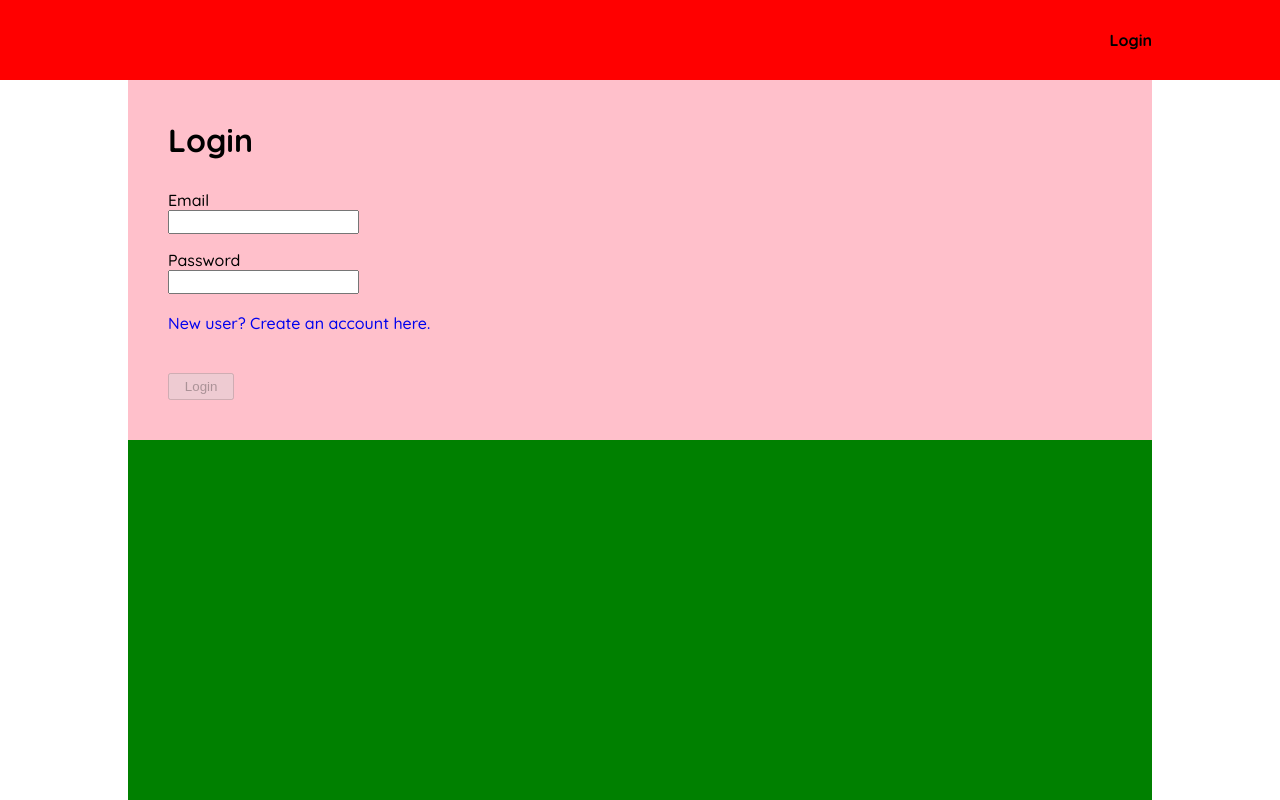
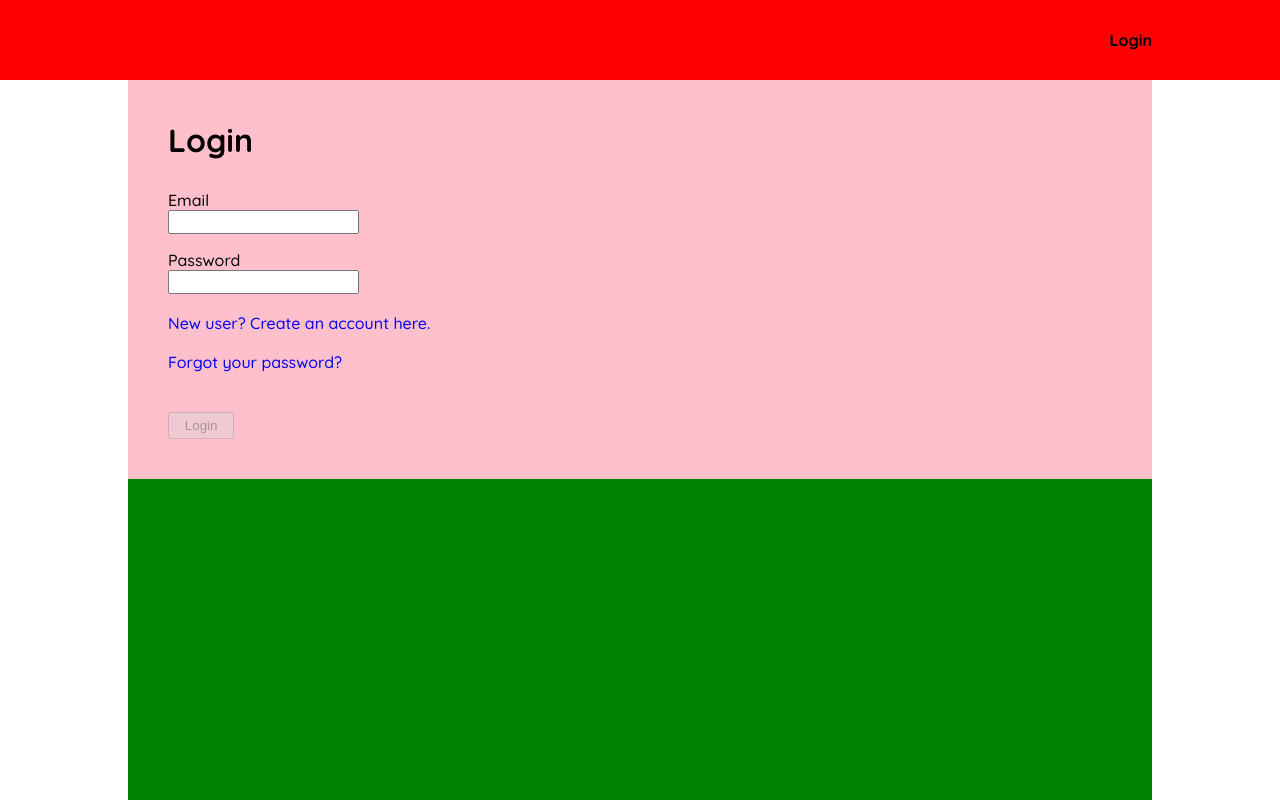
Before and after one commit to roshmadosh/KaputUI, an Angular app: page /login in a window 1280 px wide. Built offline with nearby package versions, Linux system fonts and the light colour scheme.

Commit message:
converted login form from template-driven to reactive

```diff
--- a/src/app/app.module.ts
+++ b/src/app/app.module.ts
@@ -1,5 +1,5 @@
 import { NgModule } from '@angular/core';
-import {FormsModule} from '@angular/forms';
+import {FormsModule, ReactiveFormsModule} from '@angular/forms';
 import { BrowserModule } from '@angular/platform-browser';
 import {AppRoutingModule} from './app-routing.module';
 import { AppComponent } from './app.component';
@@ -15,6 +15,7 @@ import { SignupComponent } from './signup/signup.component';
   imports: [
     BrowserModule,
 		FormsModule,
+		ReactiveFormsModule,
 		AppRoutingModule,
   ],
   providers: [],
--- a/src/app/login/login.component.html
+++ b/src/app/login/login.component.html
@@ -1,34 +1,41 @@
 <div class="login-contents">
-		<form #f="ngForm" (ngSubmit)="onSubmit(f)">
+	<form [formGroup]="form">
 			<h1>Login</h1>
 			<div class="input-group">
 				<label for="email">Email</label>
 				<input
-					required
-					ngModel
-					#email="ngModel"
-					pattern="^[A-Za-z0-9._%+-]+@[A-Za-z0-9.-]+\.[A-Za-z]{2,}$"
-					type="email"
-					name="email"/>
+					formControlName="email"
+					id="email"
+				/>
 				<div
 					class="error-message"
-					*ngIf="email.touched && !email.valid"
-				>Please enter a valid email address.</div>
+					*ngIf="email?.touched && email?.invalid"
+				>
+					<span *ngIf="email?.errors?.required">This is a required field.</span>
+					<span *ngIf="email?.errors?.pattern">Please enter a valid email address.</span>
+				</div>
 			</div>
 
 			<div class="input-group">
 				<label for="password">Password</label>
 				<input
-					required
-					ngModel
-					#password="ngModel"
+					formControlName="password"
 					type="password"
-					name="password"/>
-				<a routerLink="/signup">New user? Create an account here.</a>
+					id="password"
+				/>
+				<div
+					class="error-message"
+					*ngIf="password?.touched && password?.invalid"
+				>
+					<span *ngIf="password?.errors?.required">This is a required field.</span>
+				</div>
 			</div>
 
+			<a routerLink="/signup">New user? Create an account here.</a>
+			<a routerLink="#">Forgot your password?</a>
+
 			<div class="button-group">
-				<button type="submit" [disabled]="!f.valid">Login</button>
+				<button type="submit" [disabled]="form.invalid">Login</button>
 			</div>
 		</form>
 </div>
--- a/src/app/login/login.component.ts
+++ b/src/app/login/login.component.ts
@@ -1,19 +1,33 @@
 import { Component, OnInit } from '@angular/core';
+import {FormControl, FormGroup, Validators} from '@angular/forms';
 
 @Component({
   selector: 'page-login',
   templateUrl: './login.component.html',
   styleUrls: ['./login.component.css']
 })
-export class LoginComponent implements OnInit {
+export class LoginComponent {
 
-  constructor() { }
-
-  ngOnInit(): void {
-  }
+	form = new FormGroup({
+		email: new FormControl('', [
+			Validators.required,
+			Validators.pattern(/^[A-Za-z0-9._%+-]+@[A-Za-z0-9.-]+\.[A-Za-z]{2,}$/),
+		]),
+		password: new FormControl('', [
+			Validators.required
+		])
+	})
 
 	onSubmit(f: any) {
 		console.log(f.value);
 	}
 
+	get email() {
+		return this.form.get('email');
+	}
+
+	get password() {
+		return this.form.get('password');
+	}
+
 }
```
